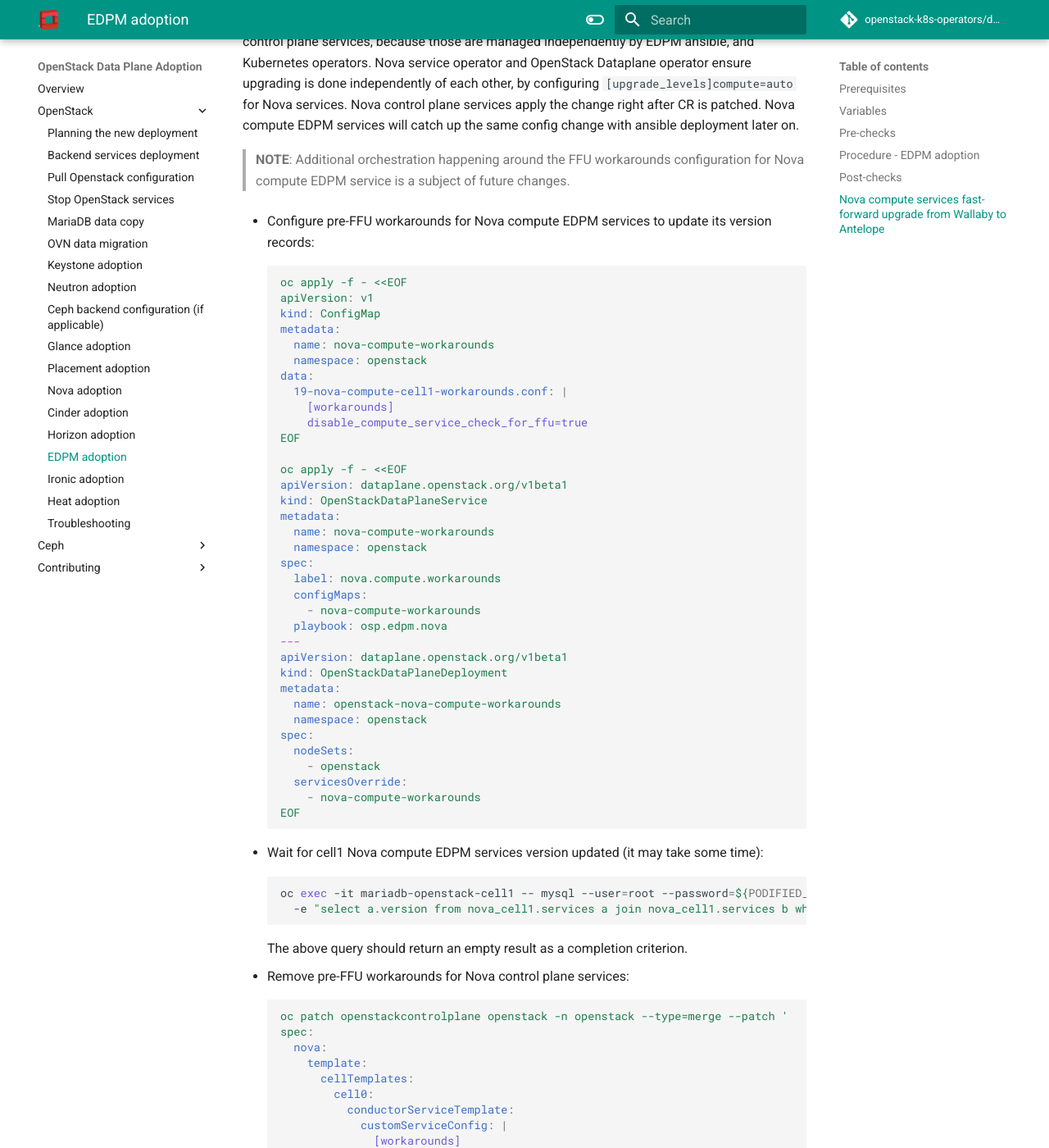
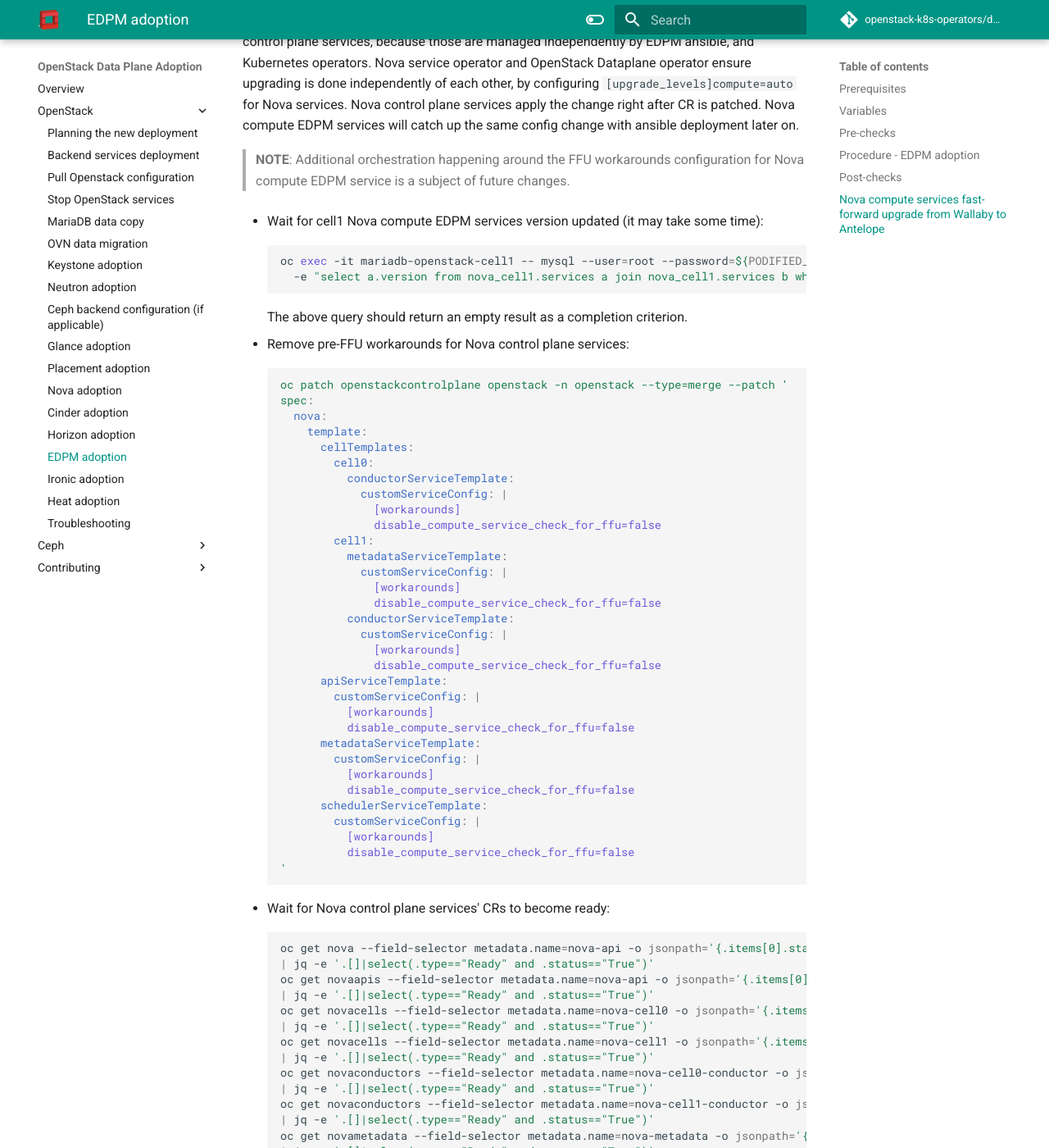
Before and after one commit to openstack-k8s-operators/data-plane-adoption, an MkDocs documentation site: the page built from docs/openstack/edpm_adoption.md, in a window 1280 px wide and 1400 px high, scrolled down 6348 px. Shown: the whole window at 82% size. Built offline with MkDocs 1.6.1 and Material for MkDocs 9.7.7, drawn with Linux system fonts in a browser that asks for light colours; comment, search, counter and statistics services are not loaded; the version menu is left out; some of the changed text lies outside the part shown.

Commit message:
Fix nova ffu svc
Signed-off-by: Bohdan Dobrelia <bdobreli@redhat.com>

````diff
--- a/docs/openstack/edpm_adoption.md
+++ b/docs/openstack/edpm_adoption.md
@@ -334,46 +334,6 @@
 > **NOTE**: Additional orchestration happening around the FFU workarounds
 > configuration for Nova compute EDPM service is a subject of future changes.
 
-* Configure pre-FFU workarounds for Nova compute EDPM services to update its version records:
-
-    ```yaml
-    oc apply -f - <<EOF
-    apiVersion: v1
-    kind: ConfigMap
-    metadata:
-      name: nova-compute-workarounds
-      namespace: openstack
-    data:
-      19-nova-compute-cell1-workarounds.conf: |
-        [workarounds]
-        disable_compute_service_check_for_ffu=true
-    EOF
-
-    oc apply -f - <<EOF
-    apiVersion: dataplane.openstack.org/v1beta1
-    kind: OpenStackDataPlaneService
-    metadata:
-      name: nova-compute-workarounds
-      namespace: openstack
-    spec:
-      label: nova.compute.workarounds
-      configMaps:
-        - nova-compute-workarounds
-      playbook: osp.edpm.nova
-    ---
-    apiVersion: dataplane.openstack.org/v1beta1
-    kind: OpenStackDataPlaneDeployment
-    metadata:
-      name: openstack-nova-compute-workarounds
-      namespace: openstack
-    spec:
-      nodeSets:
-        - openstack
-      servicesOverride:
-        - nova-compute-workarounds
-    EOF
-    ```
-
 * Wait for cell1 Nova compute EDPM services version updated (it may take some time):
 
     ```bash
@@ -455,9 +415,7 @@
       20-nova-compute-cell1-ffu-cleanup.conf: |
         [workarounds]
         disable_compute_service_check_for_ffu=false
-    EOF
-
-    oc apply -f - <<EOF
+    ---
     apiVersion: dataplane.openstack.org/v1beta1
     kind: OpenStackDataPlaneService
     metadata:
````
Also changed, not shown: other parts of docs/openstack/edpm_adoption.md (+3 -0 lines), 1 other file.
